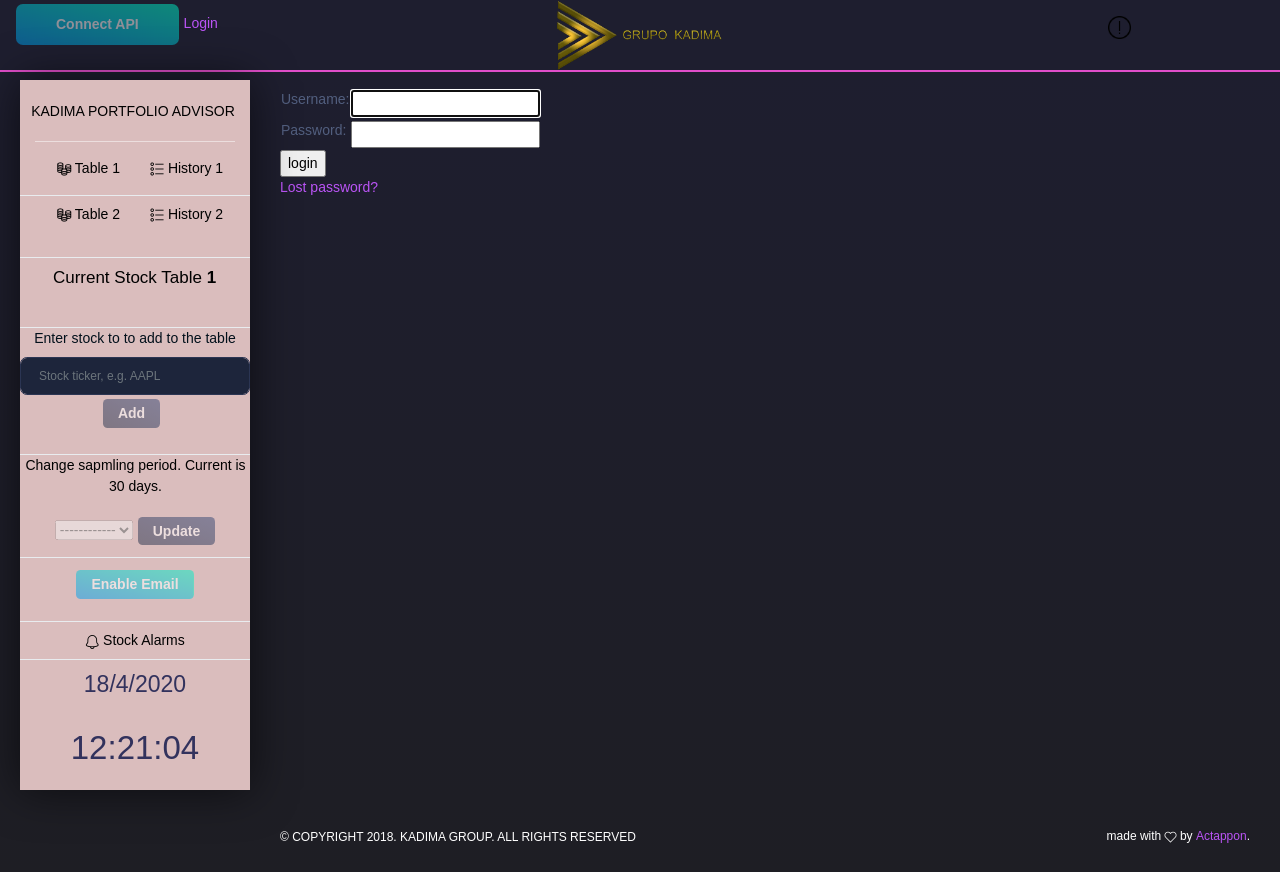
After one commit to webclinic017/stocks_management, a Django app: page /accounts/login/ in a window 1280 px wide. The commit adds this page. Run offline with Django 3.2, Linux system fonts and the light colour scheme; data comes from the database, SQL or seed files in the repository; some libraries are stand-ins or nearby versions.

```diff
--- a/ib_api/views.py
+++ b/ib_api/views.py
@@ -302,7 +302,7 @@
 
     return relative_value, w_color
 
-def check_email_alerts(request):
+def check_conditions_alerts(request):
     stocks = StockData.objects.all()
     email_support = EmailSupport.objects.all().first().enabled
     stock_alert = ''
@@ -355,7 +355,7 @@
 
 def stock_data_api(request, table_index=1, sort=None):
 
-    stock_alert = check_email_alerts(request)
+    stock_alert = check_conditions_alerts(request)
     request.session['stock_alert'] = stock_alert
 
     stocks_db = StockData.objects.filter(table_index=table_index)
@@ -493,6 +493,10 @@
 
         stock_dick[reqId] = price
 
+        # print only indeces data
+        if reqId > 10000:
+            print("Ticker Price Data:  Ticket ID: ", reqId, " ","tickType: ", TickTypeEnum.to_str(tickType), "Price: ", price, end=" ")
+
         # Tick types: https://interactivebrokers.github.io/tws-api/tick_types.html
 
         if tickType == 9:
@@ -564,24 +568,31 @@
 
         print(f"*************** Loading Indeces... ****************")
 
+        # contract.symbol = "NDX"
+        # contract.secType = "IND"
+        # contract.currency = "USD"
+        # contract.exchange = "NASDAQ"
+
         contract.symbol = "NQ"
         contract.secType = "IND"
         contract.currency = "USD"
         contract.exchange = "GLOBEX"
-        # app.reqMarketDataType(3)
 
         # RTVolume - contains the last trade price, last trade size, last trade time, total volume, VWAP, and single trade flag. - Gives 0
+        # Reference: https://tinyurl.com/y73tg4t8
         # app.reqMktData(55555, contract, 233, False, False, [])
 
         # Mark Price (used in TWS P&L computations) - no change
         app.reqMktData(55555, contract, 221, False, False, [])
 
+        # S&P
         contract.symbol = "SPX"
         contract.secType = "IND"
         contract.currency = "USD"
         contract.exchange = "CBOE"
         app.reqMktData(88888, contract, 221, False, False, [])
 
+        # DOW JONES
         contract.symbol = "INDU"
         contract.secType = "IND"
         contract.currency = "USD"
--- a/kadima/templates/kadima/base.html
+++ b/kadima/templates/kadima/base.html
@@ -20,8 +20,9 @@
   <link href="{% static 'assets/css/black-dashboard.css' %}" rel="stylesheet" />
   <link href="https://cdn.datatables.net/1.10.20/css/dataTables.bootstrap4.min.css" rel="stylesheet">
   <link rel="stylesheet" href="https://cdnjs.cloudflare.com/ajax/libs/jquery-datetimepicker/2.5.20/jquery.datetimepicker.min.css" integrity="sha256-DOS9W6NR+NFe1fUhEE0PGKY/fubbUCnOfTje2JMDw3Y=" crossorigin="anonymous" />
-    <script src="https://ajax.googleapis.com/ajax/libs/jquery/3.4.0/jquery.min.js"></script>
-  <!-- <script src="{% static 'assets/js/kadima.js' %}" ></script> -->
+
+  <script src="https://ajax.googleapis.com/ajax/libs/jquery/3.4.0/jquery.min.js"></script>
+  <script src="{% static 'assets/js/kadima.js' %}" ></script>
 
 </head>
 
@@ -51,10 +52,10 @@
             {% else %}
               {% if user.is_authenticated %}
                 <button type="submit" name="connect_ib_api" class="btn btn-success" > Connect API </button>
-                <a href="/logout">Logout</a>
+                <a href="{% url 'logout' %}">Logout</a>
                 {% else %}
                 <button type="submit" name="connect_ib_api" class="btn btn-success" disabled > Connect API </button>
-                <a href="/login">Login</a>
+                <a href="{% url 'login' %}">Login</a>
               {% endif %}
           {% endif %}
           <!-- <button type="submit" name="update_now" class="btn btn-info" > Update </button> -->
--- /dev/null
+++ b/kadima/templates/kadima/login.html
@@ -0,0 +1,37 @@
+{% extends 'kadima/base.html' %}
+{% load static %}
+{% block content %}
+<div class="content" style="padding-top: 1rem !important;">
+    {% if form.errors %}
+    <p>Your username and password didn't match. Please try again.</p>
+    {% endif %}
+
+    {% if next %}
+        {% if user.is_authenticated %}
+        <p>Your account doesn't have access to this page. To proceed,
+        please login with an account that has access.</p>
+        {% else %}
+        <p>Please login to see this page.</p>
+        {% endif %}
+    {% endif %}
+
+    <form method="post" action="{% url 'login' %}">
+    {% csrf_token %}
+    <table>
+    <tr>
+        <td>{{ form.username.label_tag }}</td>
+        <td>{{ form.username }}</td>
+    </tr>
+    <tr>
+        <td>{{ form.password.label_tag }}</td>
+        <td>{{ form.password }}</td>
+    </tr>
+    </table>
+
+    <input type="submit" value="login">
+    <input type="hidden" name="next" value="{{ next }}">
+    </form>
+
+    {# Assumes you setup the password_reset view in your URLconf #}
+    <p><a href="{% url 'password_reset' %}">Lost password?</a></p></div>
+{% endblock content %}
--- /dev/null
+++ b/kadima/templates/kadima/partials/_alarm_stocks_selector.html
@@ -0,0 +1,4 @@
+<option value="">------</option>
+{% for stock in stocks %}
+    <option value="{{ stock.id }}">{{ stock.ticker }}</option>
+{% endfor %}
--- a/kadima/views.py
+++ b/kadima/views.py
@@ -50,6 +50,12 @@
 MAX_PAST = TODAY - timedelta(30)
 UPADATE_STOCKS = 'update'
 STOP_API = 'stop'
+
+def alarm_stocks_selector(request):
+    context = {}
+    saved_alarms_stocks = StockData.objects.filter(stock_alarm=True)
+    context['stocks'] = saved_alarms_stocks
+    return render(request, 'kadima/partials/_alarm_stocks_selector.html', context)
 
 def stock_alarms(request):
     context = {}
--- a/kadima_project/urls.py
+++ b/kadima_project/urls.py
@@ -15,11 +15,14 @@
 """
 from django.contrib import admin
 from django.urls import path, include
+from django.contrib.auth import views as auth_views
+
+from rest_framework import routers
+
 from kadima import views as views_kadima
 from ib_api import views as views_ib_api
 from dashboard import views as views_dashboard
 
-from rest_framework import routers
 
 # Admin Header
 admin.site.site_header = 'KADIMA'
@@ -27,7 +30,10 @@
 urlpatterns = [
 
     path('', views_kadima.home, name='home'),
-    path('', include('django.contrib.auth.urls')),
+    # path('login/', views_kadima.login, name='login'),
+    path('accounts/login/', auth_views.LoginView.as_view(template_name='kadima/login.html')),
+    path('accounts/', include('django.contrib.auth.urls')),
+
 
     path('table_index=<table_index>/', views_kadima.home, name='table-2'),
     path('history/<int:table_index>', views_kadima.history, name='history'),
@@ -38,6 +44,7 @@
     path('stock-data-api/<int:table_index>/', views_ib_api.stock_data_api, name='stock-data-api'),
 
     path('stock-alarms/', views_kadima.stock_alarms, name='stock-alarms'),
+    path('alarm-stocks-selector/', views_kadima.alarm_stocks_selector, name='alarm-stocks-selector'),
     path('alarm-trigger/', views_kadima.alarm_trigger, name='alarm-trigger'),
 
     path('dashboard/', views_dashboard.dashboard, name='dashboard'),
```
Also changed, not shown: kadima/templates/kadima/stock_alarms.html (+14 -12 lines), kadima/templates/kadima/table_data_sorted_gap.html (indentation only), kadima/templates/kadima/table_data_sorted_week3.html (indentation only).
